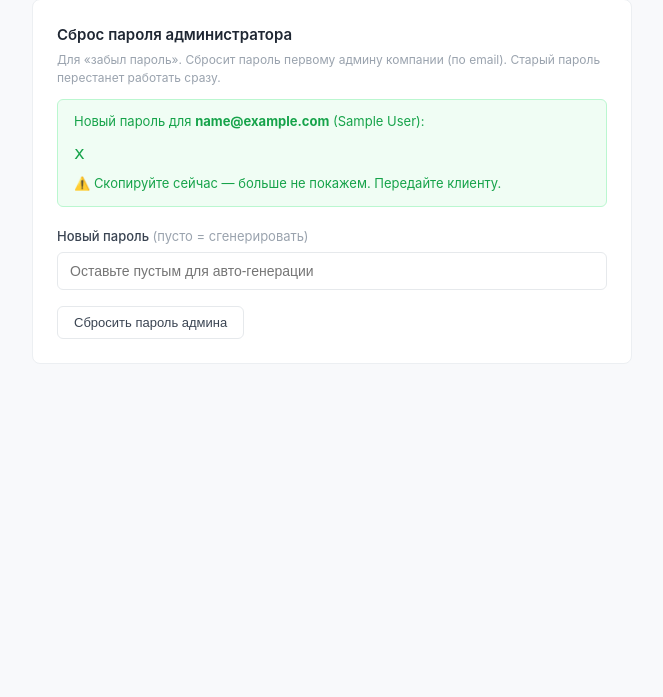
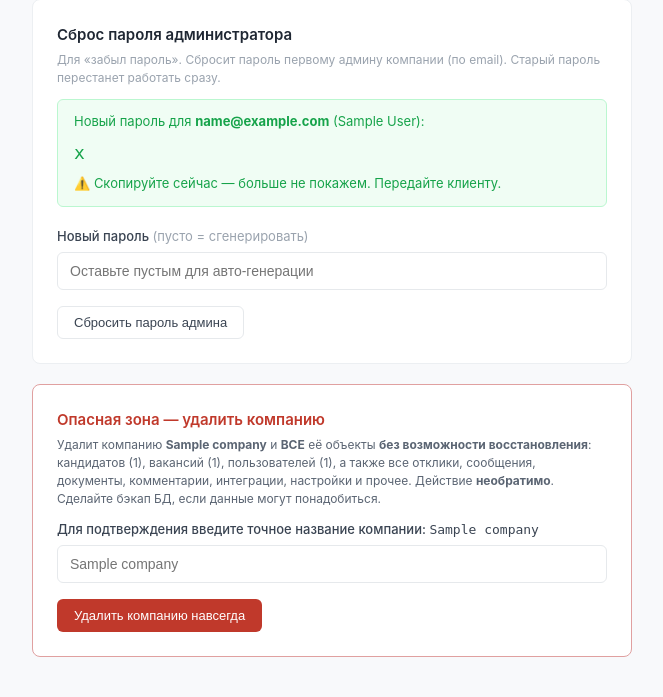
Before and after one commit to artemsitnikoff/glafira, a FastAPI app: template backend/superadmin/templates/company_form.html in a window 1280 px wide. Shown: the part 732-1429 px from the top of the page, without its empty margins (28-691 px from the left). Before the commit the page ends 1071 px from the top, so only its background shows below. Run offline with FastAPI, Linux system fonts and the light colour scheme; the template is opened without the code that fills it: most values are stand-ins (such as "Sample title", 1, 10 or a date in 2020); parts of the project's set-up code (start-up, migrations or seed data) failed here and were passed over.

Commit message:
v1.8.3 feat(superadmin): удаление компании со всеми объектами
/super/ карточка компании → «Опасная зона» → полное необратимое удаление тенанта.
delete_company: авто-обнаружение таблиц с company_id (information_schema) + удаление
в одной транзакции, порядок FK через ретрай с savepoint (RESTRICT employees→candidates
и *_search_runs→vacancies откладываются). Подтверждение вводом точного названия.
Проверено на проде на одноразовой компании: 32 записи удалены, изоляция чужих цела.

Co-Authored-By: Claude Opus 4.8 (1M context) <noreply@anthropic.com>

```diff
--- a/backend/superadmin/main.py
+++ b/backend/superadmin/main.py
@@ -114,7 +114,8 @@ async def logout():
 async def dashboard(
     request: Request,
     username: str = Depends(require_super_admin),
-    error: Optional[str] = None
+    error: Optional[str] = None,
+    success: Optional[str] = None
 ):
     # Handle redirects from require_super_admin
     if isinstance(username, RedirectResponse):
@@ -129,7 +130,8 @@ async def dashboard(
         "companies": companies,
         "test_results": test_results,
         "test_results_path": config.TEST_RESULTS_PATH,
-        "error": error
+        "error": error,
+        "success": success
     })
 
 
@@ -366,3 +368,43 @@ async def reset_admin_password(
     else:
         ctx["reset_result"] = result
     return templates.TemplateResponse(request, "company_form.html", ctx)
+
+
+@app.post("/super/companies/{company_id}/delete")
+async def delete_company_route(
+    request: Request,
+    company_id: UUID,
+    username: str = Depends(require_super_admin),
+    confirm_name: str = Form(""),
+):
+    """ПОЛНОЕ удаление компании со всеми объектами. Подтверждение — точный ввод названия."""
+    if isinstance(username, RedirectResponse):
+        return username
+
+    settings_ = await company_service.get_company_settings(company_id)
+    if not settings_:
+        return RedirectResponse("/super/?error=Компания не найдена", status_code=303)
+
+    # Защита от случайного удаления: введённое название должно ТОЧНО совпасть.
+    if (confirm_name or "").strip() != (settings_.get("name") or ""):
+        return RedirectResponse(
+            f"/super/companies/{company_id}/edit?error="
+            "Название не совпадает — удаление отменено",
+            status_code=303,
+        )
+
+    try:
+        result = await company_service.delete_company(company_id)
+    except Exception as e:
+        return RedirectResponse(
+            f"/super/companies/{company_id}/edit?error=Ошибка удаления: {str(e)[:200]}",
+            status_code=303,
+        )
+    if result is None:
+        return RedirectResponse("/super/?error=Компания не найдена", status_code=303)
+
+    return RedirectResponse(
+        f"/super/?success=Компания «{result['name']}» удалена "
+        f"({result['deleted_rows']} записей)",
+        status_code=303,
+    )
--- a/backend/superadmin/templates/company_form.html
+++ b/backend/superadmin/templates/company_form.html
@@ -173,6 +173,36 @@
     </div>
     {% endif %}
 
+    {% if company %}
+    <!-- Опасная зона: полное и необратимое удаление компании со всеми объектами -->
+    <div class="card" style="margin-top: 20px; border: 1px solid #e0a0a0;">
+        <h2 style="font-size: 15px; font-weight: 600; margin-bottom: 4px; color: #c0392b;">
+            Опасная зона — удалить компанию
+        </h2>
+        <div style="font-size: 12px; color: var(--ark-gray-600); margin-bottom: 12px; line-height: 1.5;">
+            Удалит компанию <strong>{{ company.name }}</strong> и <strong>ВСЕ</strong> её объекты
+            <strong>без возможности восстановления</strong>: кандидатов ({{ company.candidates_count }}),
+            вакансий ({{ company.vacancies_count }}), пользователей ({{ company.users_count }}), а также
+            все отклики, сообщения, документы, комментарии, интеграции, настройки и прочее. Действие
+            <strong>необратимо</strong>. Сделайте бэкап БД, если данные могут понадобиться.
+        </div>
+        <form method="post" action="/super/companies/{{ company.id }}/delete"
+              onsubmit="return confirm('УДАЛИТЬ компанию «{{ company.name }}» и ВСЕ её данные безвозвратно? Отменить будет нельзя.');">
+            <div class="form-group">
+                <label class="form-label" for="confirm_name">
+                    Для подтверждения введите точное название компании:
+                    <span style="font-family: monospace; user-select: all;">{{ company.name }}</span>
+                </label>
+                <input type="text" id="confirm_name" name="confirm_name" class="form-input"
+                       placeholder="{{ company.name }}" autocomplete="off" required>
+            </div>
+            <button type="submit" class="btn" style="background: #c0392b; color: #fff;">
+                Удалить компанию навсегда
+            </button>
+        </form>
+    </div>
+    {% endif %}
+
     {% if not company %}
         <div style="margin-top: 20px; padding: 16px; background: var(--ark-blue-50); border-radius: 6px; font-size: 13px; color: var(--ark-gray-700);">
             <strong>Что произойдёт:</strong>
--- a/frontend/src/lib/version.ts
+++ b/frontend/src/lib/version.ts
@@ -1,3 +1,3 @@
 // Bump on every meaningful deploy. Видно в Sidebar под «Глафира».
 // Помогает понять что свежая выгрузка дошла до браузера (Ctrl+F5 если не та).
-export const APP_VERSION = '1.8.2';
+export const APP_VERSION = '1.8.3';
```
Also changed, not shown: backend/superadmin/service.py (+96 -2 lines), backend/superadmin/templates/dashboard.html (+7 -0 lines), docs/version/v1.8.3.md (added, +9 -0 lines), docs/version/README.md.
